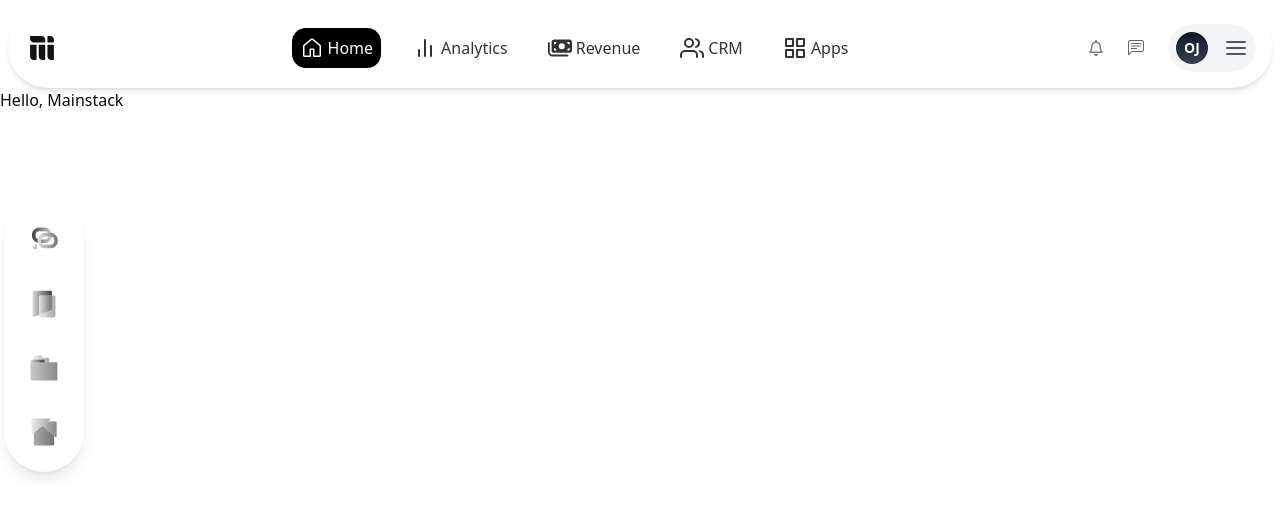
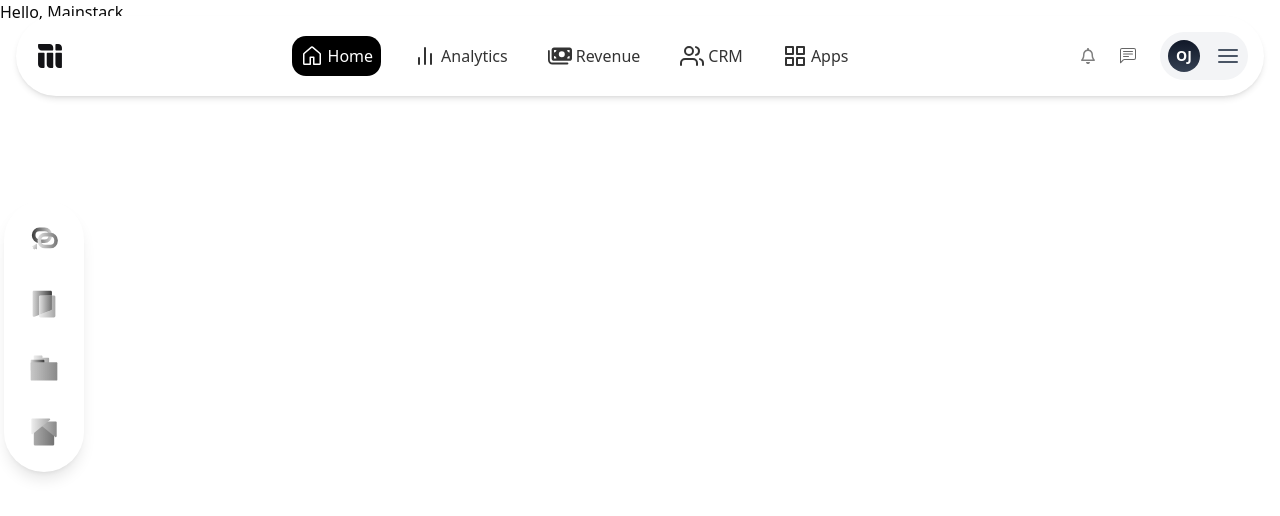
Before and after one commit to EmperorSmiles/mainstack-demo, a Next.js app: page / in a window 1280 px wide. Shown: the top 516 px of the page. Built offline with nearby package versions, Linux system fonts and the light colour scheme.

Commit message:
Updating transaction block

```diff
--- a/src/components/NavBar.tsx
+++ b/src/components/NavBar.tsx
@@ -21,7 +21,7 @@ const NavBar = () => {
   const pathname = usePathname();
 
   return (
-    <div className="bg-white text-black/80 p-4 flex items-center justify-between rounded-full shadow-md w-auto ml-2 mr-2 mt-2">
+    <div className="bg-white text-black/80 p-4 flex items-center justify-between rounded-full shadow-md w-auto ml-2 mr-2 mt-2 z-20 fixed top-0 left-0 right-0 md:left-2 md:right-2 md:top-2">
       {/* Logo */}
       <Image src={Logo} alt="Mainstack Logo" />
 
```
